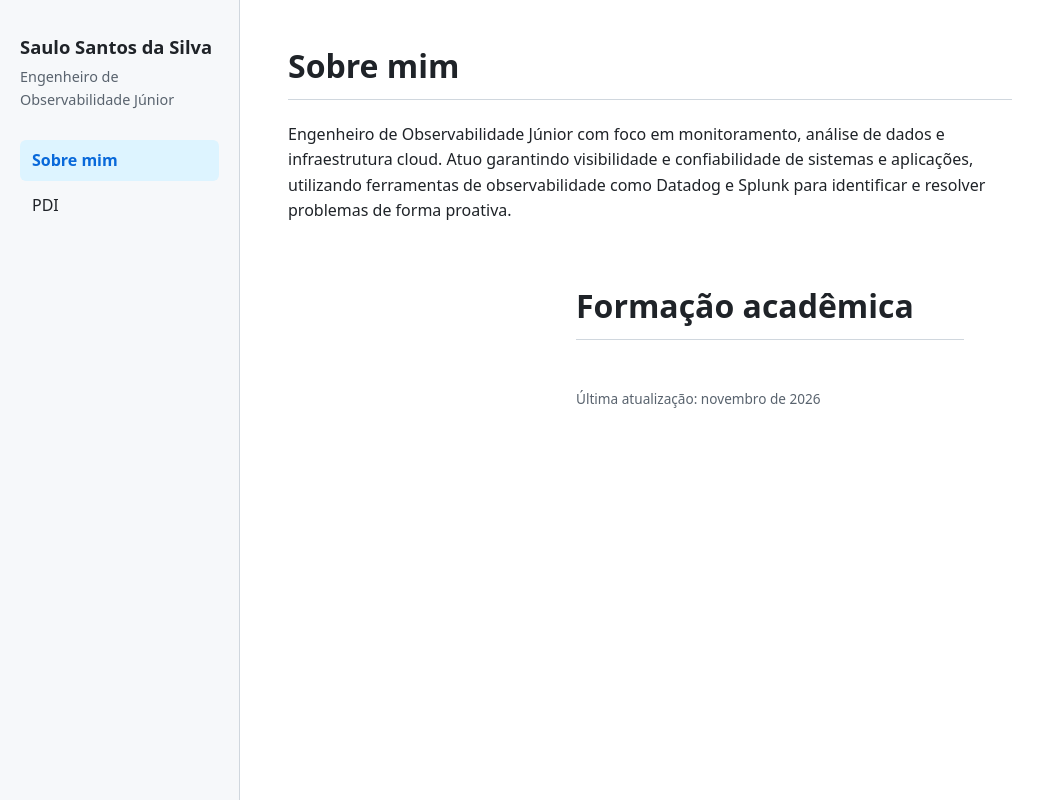
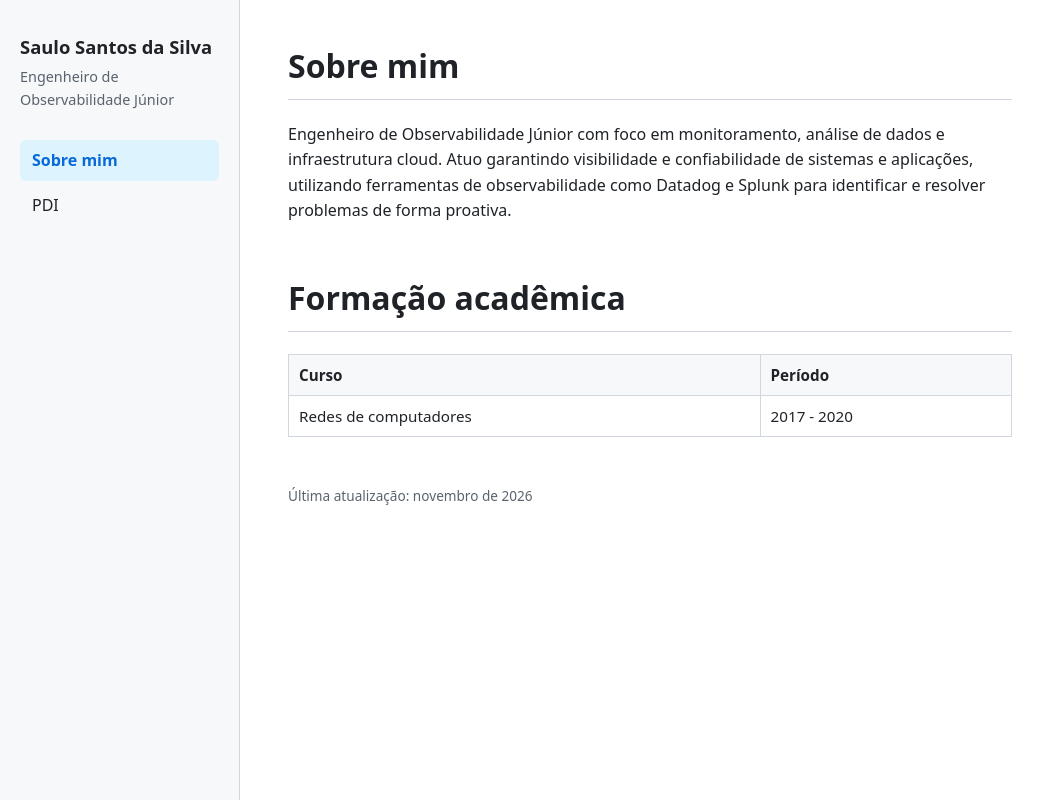
Before and after one commit to saulosilva85/saulo-silva, a plain HTML site: page index.html in a window 1280 px wide. Shown: the whole page, without its empty margins (0-1055 px from the left). Drawn offline with Linux system fonts and the light colour scheme.

Commit message:
Alinha Formação acadêmica e adiciona tabela de curso e período
Co-Authored-By: Claude Opus 5.5 <noreply@anthropic.com>
Claude-Session: https://claude.ai/code/session_01DRpWa159d2deV9yjC1xzWe

```diff
--- a/index.html
+++ b/index.html
@@ -26,11 +26,21 @@
       problemas de forma proativa.
     </p>
 
-    <main>
-    <h1>Formação acadêmica</h1>
-    <p>
-
-    </p>
+    <h1 class="secao">Formação acadêmica</h1>
+    <table>
+      <thead>
+        <tr>
+          <th>Curso</th>
+          <th>Período</th>
+        </tr>
+      </thead>
+      <tbody>
+        <tr>
+          <td>Redes de computadores</td>
+          <td>2017 - 2020</td>
+        </tr>
+      </tbody>
+    </table>
 
     <footer>Última atualização: novembro de 2026</footer>
   </main>
--- a/style.css
+++ b/style.css
@@ -78,3 +78,6 @@ footer { margin-top: 48px; color: #59636e; font-size: 0.85rem; }
   .lateral nav a { display: inline-block; }
   main { margin-left: 0; padding: 24px 20px; }
 }
+
+/* Títulos de seções seguintes na mesma página */
+h1.secao { margin-top: 48px; }
```
